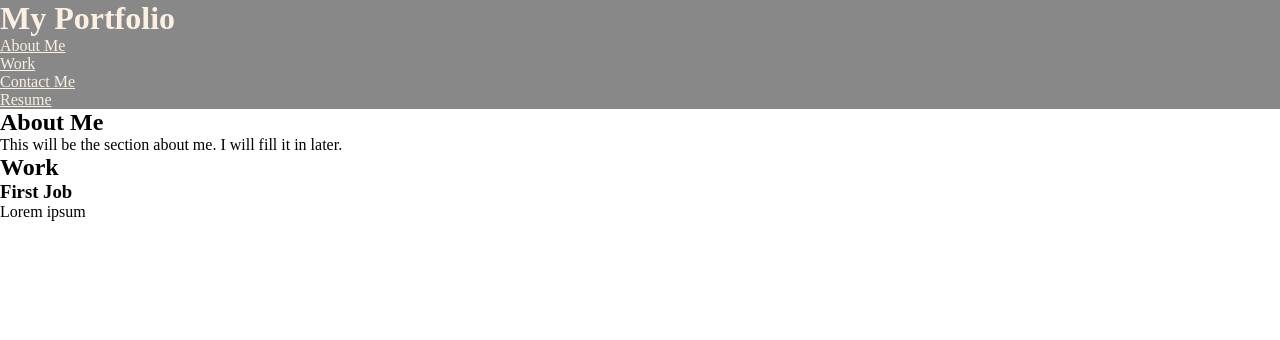
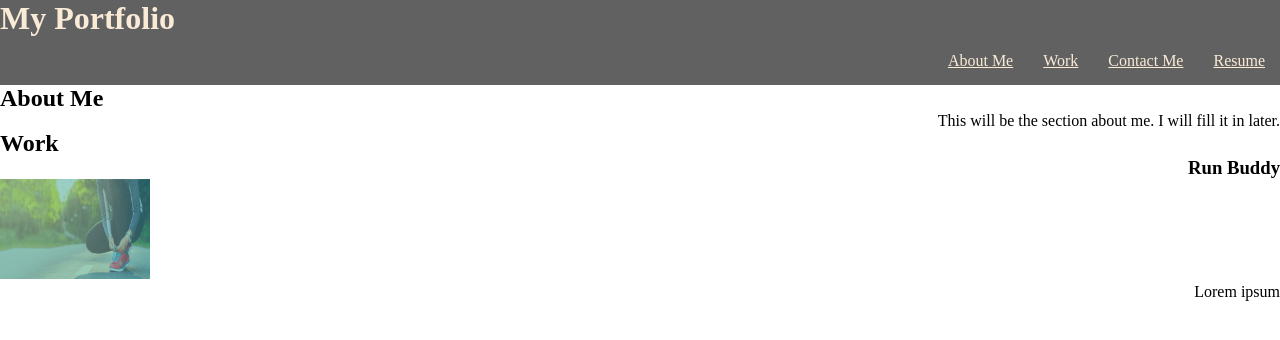
Before and after one commit to rsaad86/My-Portfolio, a plain HTML site: page index.html in a window 1280 px wide. Drawn offline with Linux system fonts and the light colour scheme.

Commit message:
Added project image, aligned menu items

```diff
--- a/index.html
+++ b/index.html
@@ -33,7 +33,8 @@
         <h2 class="work-title">Work</h2>
       </div>
          <div class="job">
-          <h3 class="job-name">First Job</h3>
+          <h3 class="job-name">Run Buddy</h3>
+          <img src="./hero-bg.jpg" alt="run-buddy-image">
           <p>
             Lorem ipsum
           </p>
--- a/style.css
+++ b/style.css
@@ -11,6 +11,7 @@
 
 body {
   margin: 0;
+  padding: 0;
 }
 
 .heading {
@@ -24,11 +25,32 @@ body {
   background-position: center;
   background-attachment: fixed;
   background-position: 10%;
-  opacity: 0.75;
 }
 
-.heading a {
+.heading nav ul {
+  display: flex;
+  flex-wrap: wrap;
+  flex-direction: row;
+  justify-content: flex-end;
+  list-style-type: none;
+}
+
+.heading nav ul li a {
   color: var(--secondary-color);
   display: flex;
-  align-items: flex-start;
+  flex-wrap: wrap;
+  flex-direction: row;
+  padding: 15px;
 }
+
+.job p,
+.job-name,
+.hero p {
+  display: flex;
+  justify-content: flex-end;
+}
+
+.job img {
+  width: 150px;
+  height: 100px;
+}
```
Also changed, not shown: hero-bg.jpg (added).
